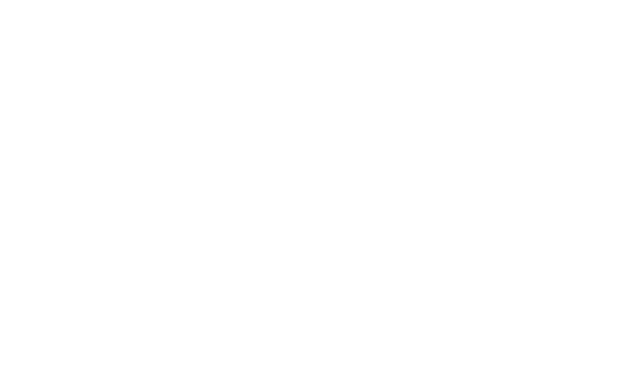
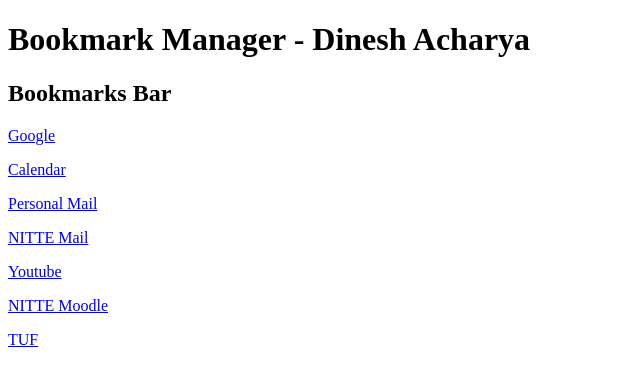
Before and after one commit to dineshacharya2004/BookmarkManager, a plain HTML site: page index.html in a window 1280 px wide. Shown: the whole page, without its empty margins (0-640 px from the left). Drawn offline with Linux system fonts and the light colour scheme.

Commit message:
Bookmarks bar

```diff
--- a/index.html
+++ b/index.html
@@ -6,6 +6,14 @@
     <title>Bookmark Manager</title>
 </head>
 <body>
-
+    <h1>Bookmark Manager - Dinesh Acharya</h1>
+    <h2>Bookmarks Bar</h2>
+    <p><a href="https://www.google.co.in/">Google</a></p>
+    <p><a href="https://calendar.google.com/calendar/u/0/r?tab=rc">Calendar</a></p>
+    <p><a href="https://mail.google.com/mail/u/0/#inbox">Personal Mail</a></p>
+    <p><a href="https://mail.google.com/mail/u/1/#inbox">NITTE Mail</a></p>
+    <p><a href="https://www.youtube.com/">Youtube</a></p>
+    <p><a href="https://lms.nmamit.in/">NITTE Moodle</a></p>
+    <p><a href="https://takeuforward.org/plus/home">TUF</a></p>
 </body>
 </html>
```
